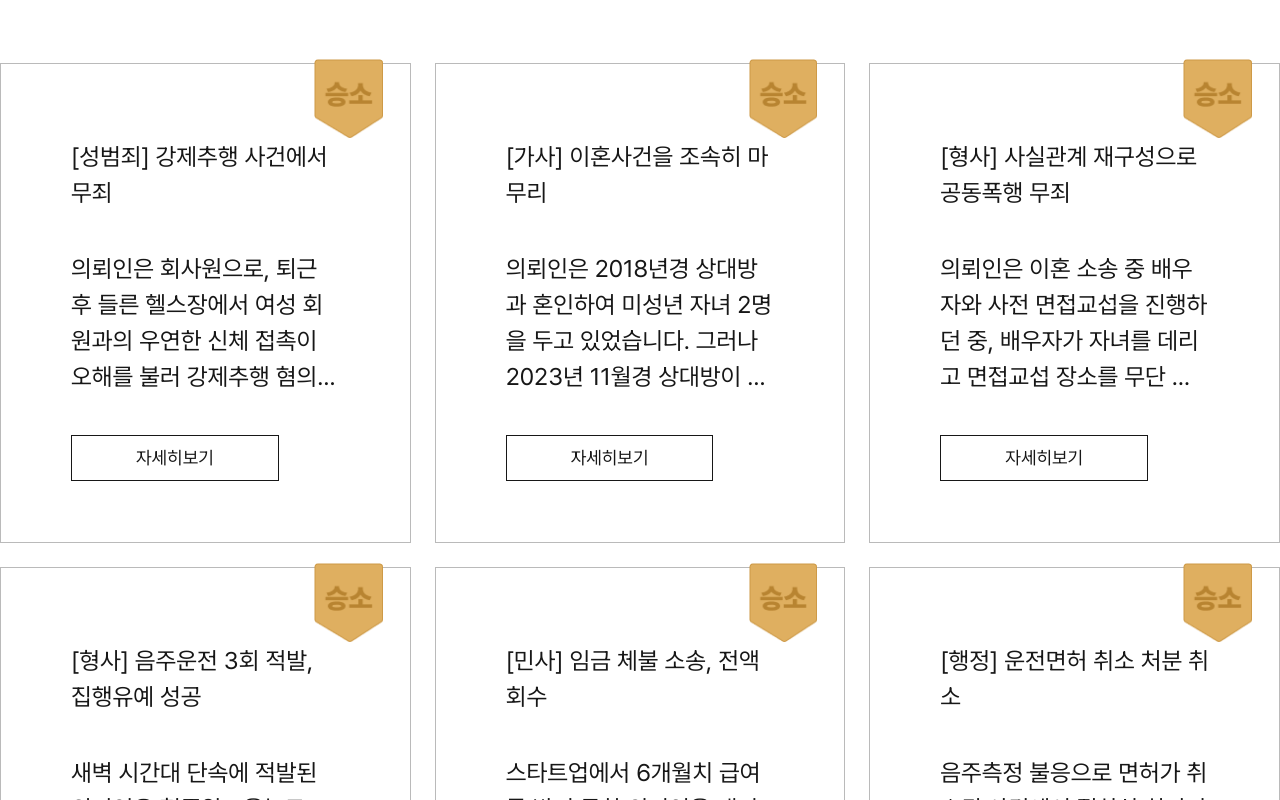
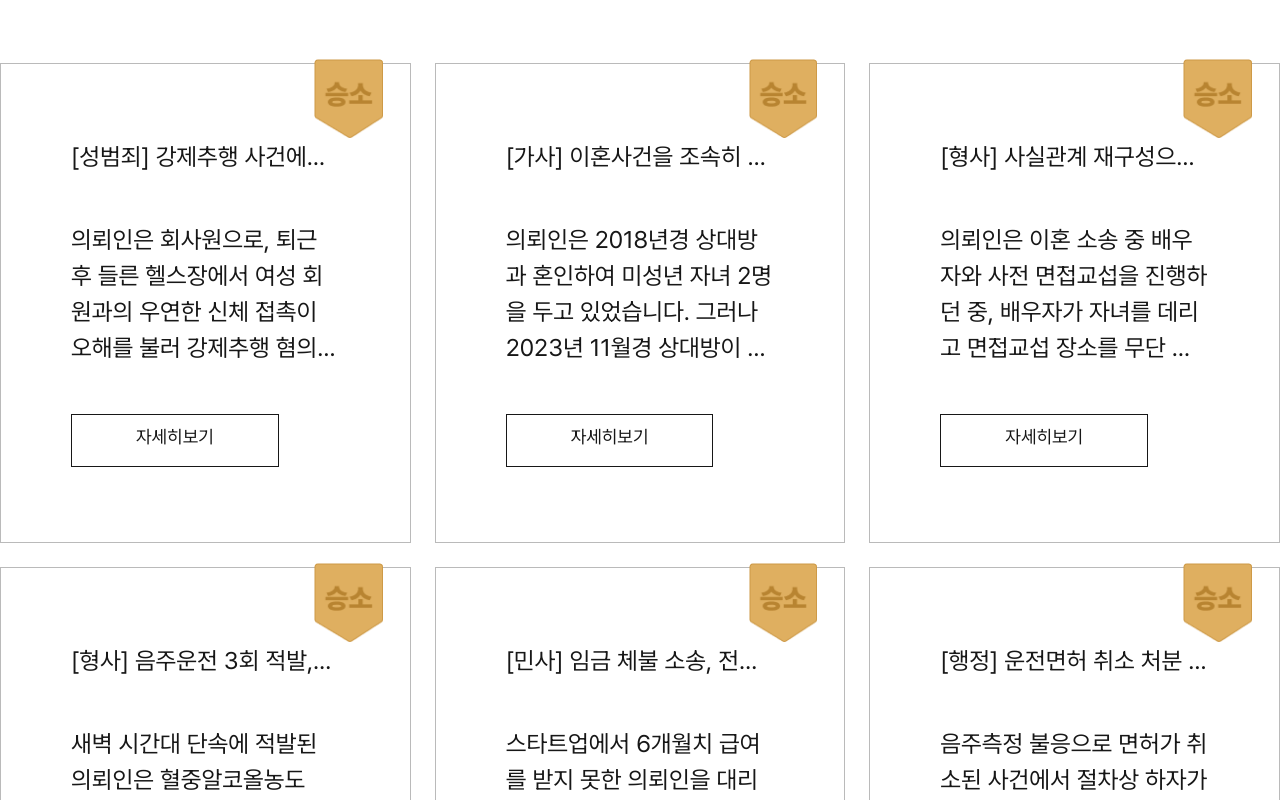
Before and after one commit to yeeeeeji/CodeStar, a Next.js app in the folder sample-lawfirm/client/: page /case in a window 1280 px wide. Shown: the part 740-1540 px from the top of the page. Built offline with nearby package versions, Linux system fonts and the light colour scheme.

Commit message:
feat: 업무사례 데이터 title에서 카테고리 분리 후 category 필드 추가 및 렌더링 포맷 수정

```diff
--- a/sample-lawfirm/client/src/app/case/_component/case-list/case-list.tsx
+++ b/sample-lawfirm/client/src/app/case/_component/case-list/case-list.tsx
@@ -3,6 +3,7 @@ import CaseCard from "@/components/layout/case-card";
 interface CaseListProps {
   cases: {
     id: number;
+    category: string;
     title: string;
     content: string;
   }[];
@@ -15,6 +16,7 @@ export default function CaseList({ cases }: CaseListProps) {
         <CaseCard
           key={c.title}
           caseId={c.id}
+          category={c.category}
           title={c.title}
           content={c.content}
           winMark={true}
--- a/sample-lawfirm/client/src/app/case/_component/case-list/data.ts
+++ b/sample-lawfirm/client/src/app/case/_component/case-list/data.ts
@@ -1,55 +1,64 @@
 export const cases = [
   {
     id: 1,
-    title: "[성범죄] 강제추행 사건에서 무죄",
+    category: "성범죄",
+    title: "강제추행 사건에서 무죄",
     content:
       "의뢰인은 회사원으로, 퇴근 후 들른 헬스장에서 여성 회원과의 우연한 신체 접촉이 오해를 불러 강제추행 혐의로 신고를 당하였습니다.",
   },
   {
     id: 2,
-    title: "[가사] 이혼사건을 조속히 마무리",
+    category: "가사",
+    title: "이혼사건을 조속히 마무리",
     content:
       "의뢰인은 2018년경 상대방과 혼인하여 미성년 자녀 2명을 두고 있었습니다. 그러나 2023년 11월경 상대방이 갑자기 가출하여 가정에 문제가 생겼습니다.",
   },
   {
     id: 3,
-    title: "[형사] 사실관계 재구성으로 공동폭행 무죄",
+    category: "형사",
+    title: "사실관계 재구성으로 공동폭행 무죄",
     content:
       "의뢰인은 이혼 소송 중 배우자와 사전 면접교섭을 진행하던 중, 배우자가 자녀를 데리고 면접교섭 장소를 무단 이탈해 사건이 발생하였습니다.",
   },
   {
     id: 4,
-    title: "[형사] 음주운전 3회 적발, 집행유예 성공",
+    category: "형사",
+    title: "음주운전 3회 적발, 집행유예 성공",
     content:
       "새벽 시간대 단속에 적발된 의뢰인은 혈중알코올농도 0.093%로 면허취소 수치였으나, 알콜 의존 치료이수 및 자발적 사회봉사 계획을 제출하여 집행유예 판결을 이끌어냈습니다.",
   },
   {
     id: 5,
-    title: "[민사] 임금 체불 소송, 전액 회수",
+    category: "민사",
+    title: "임금 체불 소송, 전액 회수",
     content:
       "스타트업에서 6개월치 급여를 받지 못한 의뢰인을 대리하여 근로기준법 위반 형사 고소 병행, 회사 대표와 강제조정을 통해 체불금 100%를 지급받았습니다.",
   },
   {
     id: 6,
-    title: "[행정] 운전면허 취소 처분 취소",
+    category: "행정",
+    title: "운전면허 취소 처분 취소",
     content:
       "음주측정 불응으로 면허가 취소된 사건에서 절차상 하자가 있었음을 입증하고, 행정심판단계에서 면허 취소를 취소시켰습니다.",
   },
   {
     id: 7,
-    title: "[지식재산] 상표권 분쟁 합의",
+    category: "지식재산",
+    title: "상표권 분쟁 합의",
     content:
       "동종 업계 상표 유사 분쟁에서 상대방의 사용 중지 및 손해배상 청구를 취하시키고, 공존 허락 계약을 체결하여 사업을 지속할 수 있게 했습니다.",
   },
   {
     id: 8,
-    title: "[가사] 친권·양육권 확보",
+    category: "가사",
+    title: "친권·양육권 확보",
     content:
       "맞벌이 부부 이혼 과정에서 의뢰인(아버지)이 자녀 양육권을 확보하기 위해 양육환경 자료와 아이 의견청취 절차를 진행하여 친권·양육권을 동시에 인정받았습니다.",
   },
   {
     id: 9,
-    title: "[형사] 마약류 단순 투약 기소유예",
+    category: "형사",
+    title: "마약류 단순 투약 기소유예",
     content:
       "지인 권유로 1회 필로폰을 투약한 대학생 의뢰인에 대해 자수·반성문·치료진단서를 제출해 기소유예를 받아 전과 기록을 남기지 않았습니다.",
   },
--- a/sample-lawfirm/client/src/app/case/_component/pagination/pagination.tsx
+++ b/sample-lawfirm/client/src/app/case/_component/pagination/pagination.tsx
@@ -1,6 +1,6 @@
 "use client";
 
-import { createPageURL } from "@/app/lib/url";
+import { createPageURL } from "@/lib/url";
 import PaginationArrowBtn from "@/components/button/PaginationArrowBtn";
 import PaginationNumberBtn from "@/components/button/PaginationNumberBtn";
 import { usePathname, useSearchParams } from "next/navigation";
--- a/sample-lawfirm/client/src/components/layout/case-card.tsx
+++ b/sample-lawfirm/client/src/components/layout/case-card.tsx
@@ -1,12 +1,13 @@
 "use client";
 
-import { createDetailURL } from "@/app/lib/url";
+import { createDetailURL } from "@/lib/url";
 import ViewMoreBtn from "@/components/button/ViewMoreBtn";
 import Image from "next/image";
 import { usePathname } from "next/navigation";
 
 interface CaseCardProps {
   caseId: number;
+  category: string;
   title: string;
   content: string;
   winMark?: boolean;
@@ -14,6 +15,7 @@ interface CaseCardProps {
 
 export default function CaseCard({
   caseId,
+  category,
   title,
   content,
   winMark = false,
@@ -36,7 +38,9 @@ export default function CaseCard({
       <div
         className={`px-[70px] py-[75px] border border-codestar-gray justify-items-start grid gap-10 h-[480px] text-[24px]`}
       >
-        <div>{title}</div>
+        <div className="line-clamp-1">
+          [{category}] {title}
+        </div>
         <div>
           <div className="line-clamp-4">{content}</div>
         </div>
```
Also changed, not shown: sample-lawfirm/client/src/lib/url.tsx (renamed from sample-lawfirm/client/src/app/lib/url.tsx).
